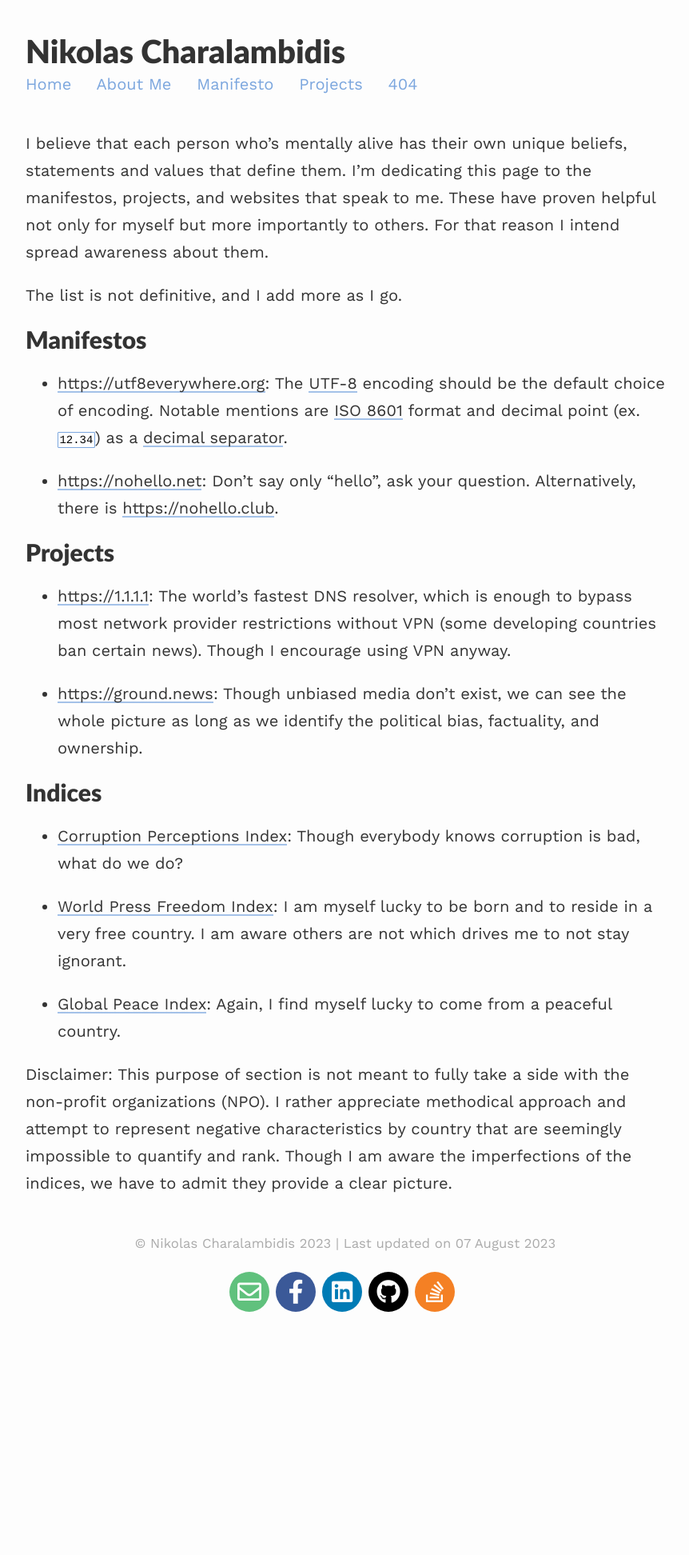
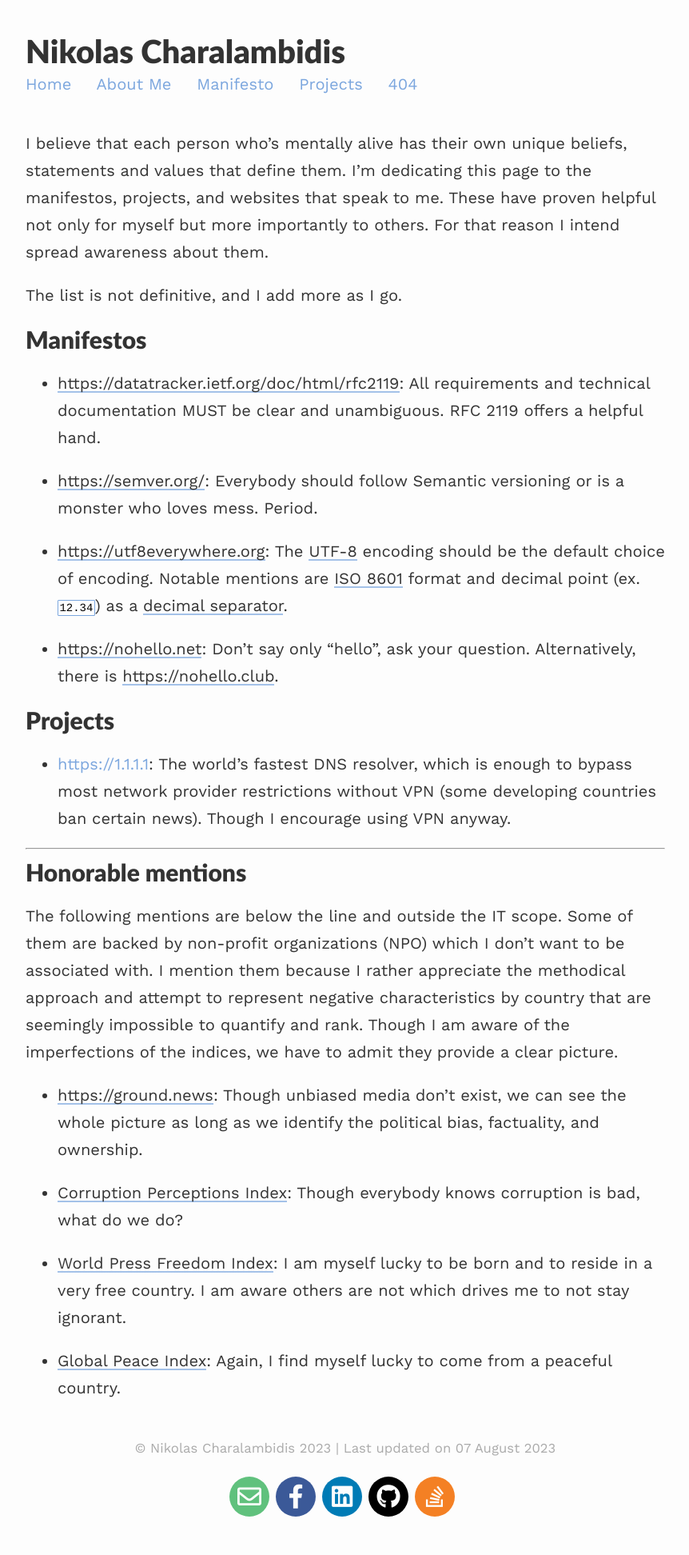
Before and after one commit to Nikolas-Charalambidis/nikolas-charalambidis.github.io, a Jekyll site: the page built from _pages/manifesto.md, in a window 1280 px wide. Shown: the whole page at 80% size, without its empty margins (208-1070 px from the left). Built offline with Jekyll 4.4.1, drawn with Linux system fonts in a browser that asks for light colours; nearby versions of some CDN libraries; comment, search, counter and statistics services are not loaded; before the commit the page ends 1688 px from its top, so only the background shows below that.

Commit message:
Manifesto

```diff
--- a/_pages/manifesto.md
+++ b/_pages/manifesto.md
@@ -16,6 +16,10 @@ The list is not definitive, and I add more as I go.
 
 ## Manifestos
 
+- [https://datatracker.ietf.org/doc/html/rfc2119](https://datatracker.ietf.org/doc/html/rfc2119): All requirements and technical documentation MUST be clear and unambiguous. RFC 2119 offers a helpful hand.
+
+- [https://semver.org/](https://semver.org/): Everybody should follow Semantic versioning or is a monster who loves mess. Period.
+
 - [https://utf8everywhere.org](https://utf8everywhere.org): The [UTF-8](https://en.wikipedia.org/wiki/UTF-8) encoding should be the default choice of encoding.
 Notable mentions are [ISO 8601](https://en.wikipedia.org/?title=ISO_8601) format and decimal point (ex. `12.34`) as a [decimal separator](https://en.wikipedia.org/wiki/Decimal_separator#Countries_using_Arabic_numerals_with_decimal_comma).
 
@@ -25,9 +29,16 @@ Notable mentions are [ISO 8601](https://en.wikipedia.org/?title=ISO_8601) format
 
 - [https://1.1.1.1](https://1.1.1.1/): The world’s fastest DNS resolver, which is enough to bypass most network provider restrictions without VPN (some developing countries ban certain news). Though I encourage using VPN anyway.
 
+___
+
+## Honorable mentions
+
+The following mentions are below the line and outside the IT scope.
+Some of them are backed by non-profit organizations (NPO) which I don't want to be associated with.
+I mention them because I rather appreciate the methodical approach and attempt to represent negative characteristics by country that are seemingly impossible to quantify and rank.
+Though I am aware of the imperfections of the indices, we have to admit they provide a clear picture.
+
 - [https://ground.news](https://ground.news): Though unbiased media don't exist, we can see the whole picture as long as we identify the political bias, factuality, and ownership.
-
-## Indices
 
 - [Corruption Perceptions Index](https://www.transparency.org/en/cpi): Though everybody knows corruption is bad, what do we do?
 
@@ -35,7 +46,3 @@ Notable mentions are [ISO 8601](https://en.wikipedia.org/?title=ISO_8601) format
 I am aware others are not which drives me to not stay ignorant.
 
 - [Global Peace Index](https://www.visionofhumanity.org/maps/#): Again, I find myself lucky to come from a peaceful country.
-
-Disclaimer: This purpose of section is not meant to fully take a side with the non-profit organizations (NPO).
-I rather appreciate methodical approach and attempt to represent negative characteristics by country that are seemingly impossible to quantify and rank.
-Though I am aware the imperfections of the indices, we have to admit they provide a clear picture.
```
